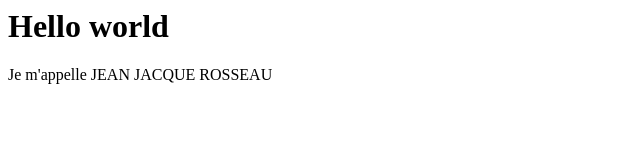
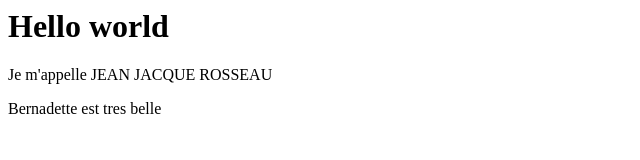
Before and after one commit to AfricanboyKiima/projet, a plain HTML site: page index.html in a window 1280 px wide. Shown: the whole page, without its empty margins (0-640 px from the left). Drawn offline with Linux system fonts and the light colour scheme.

Commit message:
Update index.html
j'ai commenté sur Bernadette.

```diff
--- a/index.html
+++ b/index.html
@@ -7,5 +7,6 @@
 	<body>
 		<h1>Hello world</h1>
 		<p>Je m'appelle JEAN JACQUE ROSSEAU</p>
+		<p>Bernadette est tres belle</p>
 	</body>
 </html>
```
